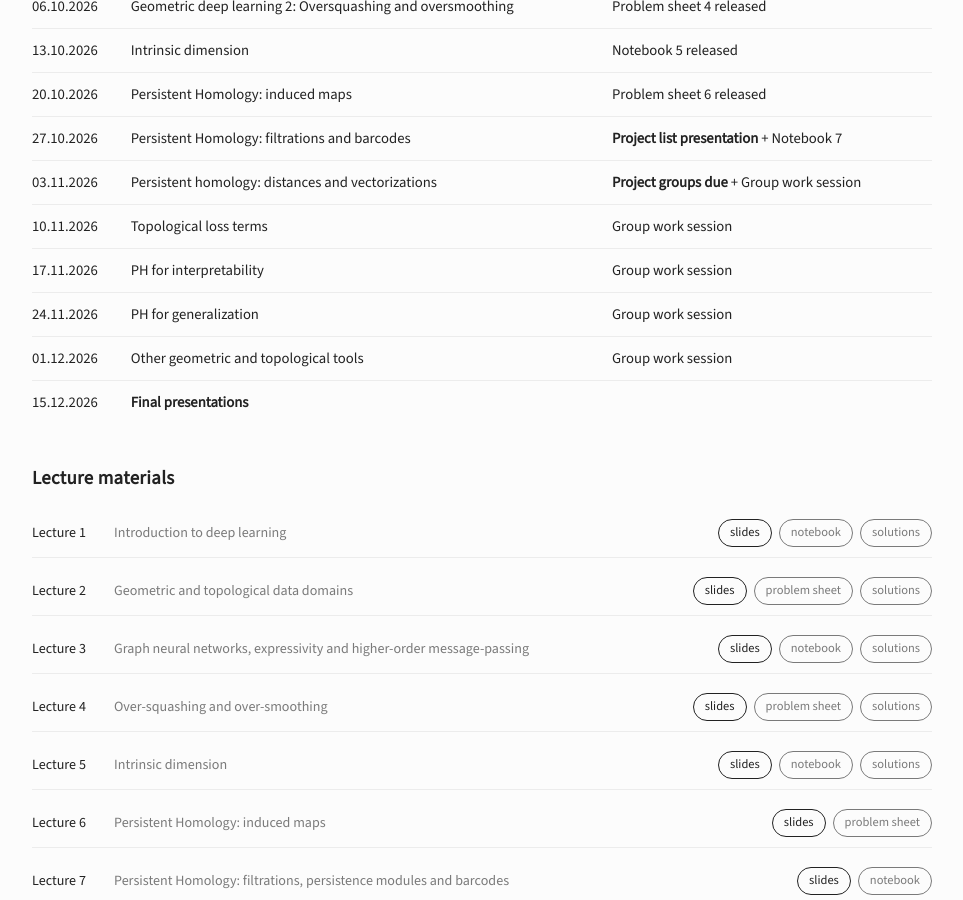
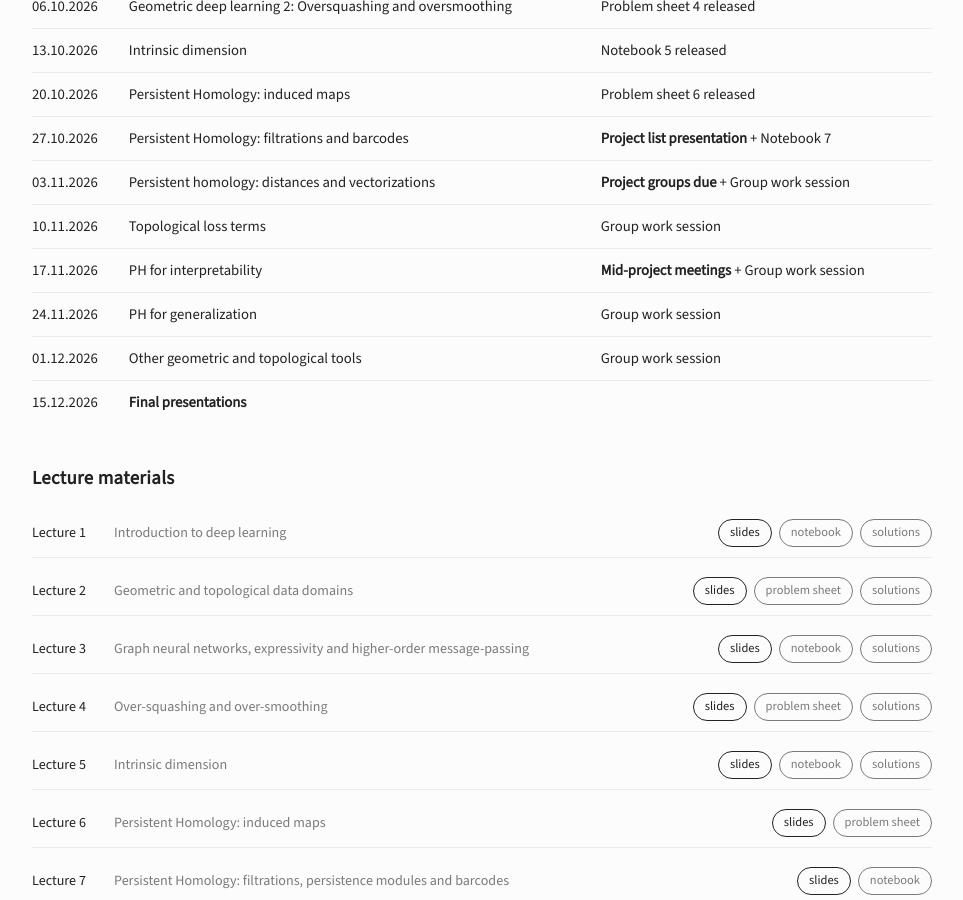
Before and after one commit to inesgare/inesgare.github.io, a Jekyll site: the page built from course-pages/gtml-2026.md, in a window 1280 px wide and 900 px high, scrolled down 1668 px. Shown: the whole window, without its empty margins (158-1121 px from the left). Built offline with Jekyll 4.4.1, drawn with Linux system fonts in a browser that asks for light colours.

Commit message:
added note

```diff
--- a/course-pages/gtml-2026.md
+++ b/course-pages/gtml-2026.md
@@ -57,7 +57,7 @@ In the code-based practice sessions, I will upload a jupyter notebook with secti
 | 27.10.2026 | Persistent Homology: filtrations and barcodes | **Project list presentation** + Notebook 7|
 | 03.11.2026 | Persistent homology: distances and vectorizations | **Project groups due** + Group work session |
 | 10.11.2026 | Topological loss terms | Group work session |
-| 17.11.2026 | PH for interpretability | Group work session |
+| 17.11.2026 | PH for interpretability | **Mid-project meetings** + Group work session |
 | 24.11.2026 | PH for generalization | Group work session |
 | 01.12.2026 | Other geometric and topological tools | Group work session |
 | 15.12.2026 | **Final presentations** | |
```
